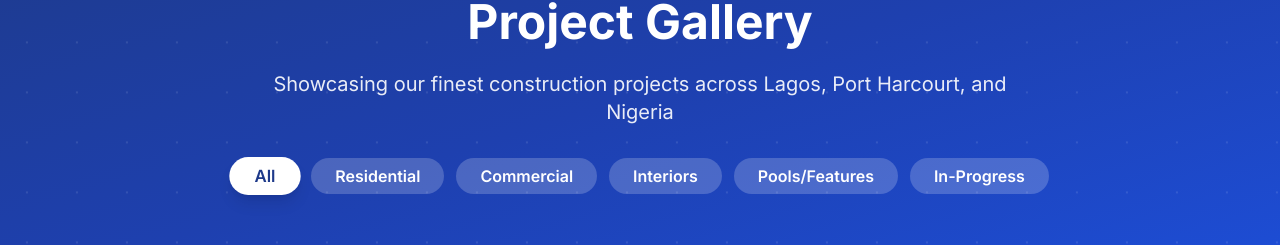
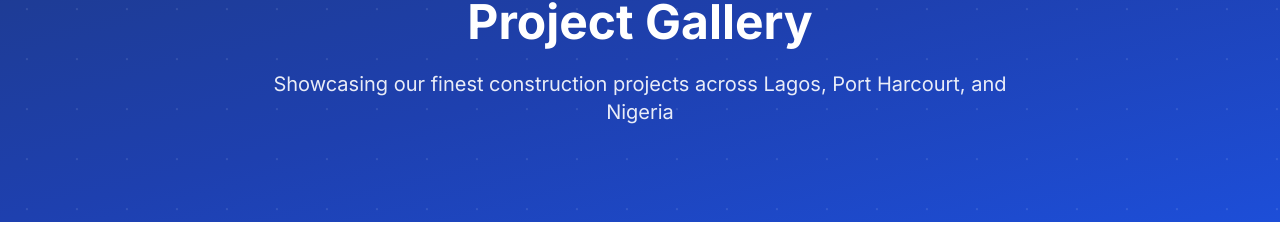
Before and after one commit to muheezokunade/teamworksafe, a Next.js app: page /gallery in a window 1280 px wide. Shown: the part 178-423 px from the top of the page. Built offline with nearby package versions, Linux system fonts and the light colour scheme.

Commit message:
Remove filter buttons from gallery
- Remove category filter system
- Display all 18 curated images
- Cleaner hero section without filter UI
- Simplified user experience

```diff
--- a/app/gallery/page.tsx
+++ b/app/gallery/page.tsx
@@ -120,21 +120,14 @@ const galleryData = {
   ],
 };
 
-const categories = ['All', 'Residential', 'Commercial', 'Interiors', 'Pools/Features', 'In-Progress'];
-
 export default function GalleryPage() {
   const [selectedImage, setSelectedImage] = useState<string | null>(null);
   const [selectedCaption, setSelectedCaption] = useState<string>('');
-  const [activeFilter, setActiveFilter] = useState('All');
 
   const openLightbox = (url: string, caption: string) => {
     setSelectedImage(url);
     setSelectedCaption(caption);
   };
-
-  const filteredGrid = activeFilter === 'All'
-    ? galleryData.grid
-    : galleryData.grid.filter(item => item.category === activeFilter);
 
   return (
     <div className="pt-20">
@@ -170,32 +163,10 @@ export default function GalleryPage() {
               initial={{ opacity: 0, y: 30 }}
               animate={{ opacity: 1, y: 0 }}
               transition={{ duration: 0.6, delay: 0.2 }}
-              className="text-xl text-white/90 max-w-3xl mx-auto mb-8"
+              className="text-xl text-white/90 max-w-3xl mx-auto"
             >
               Showcasing our finest construction projects across Lagos, Port Harcourt, and Nigeria
             </motion.p>
-
-            {/* Filter Buttons */}
-            <motion.div
-              initial={{ opacity: 0, y: 20 }}
-              animate={{ opacity: 1, y: 0 }}
-              transition={{ duration: 0.6, delay: 0.4 }}
-              className="flex flex-wrap justify-center gap-2 md:gap-3"
-            >
-              {categories.map((category) => (
-                <button
-                  key={category}
-                  onClick={() => setActiveFilter(category)}
-                  className={`px-4 md:px-6 py-2 rounded-full text-sm md:text-base font-semibold transition-all duration-300 ${
-                    activeFilter === category
-                      ? 'bg-white text-blue-900 shadow-lg scale-105'
-                      : 'bg-white/20 text-white hover:bg-white/30'
-                  }`}
-                >
-                  {category}
-                </button>
-              ))}
-            </motion.div>
           </div>
         </div>
       </section>
@@ -257,7 +228,7 @@ export default function GalleryPage() {
 
           {/* Main Grid */}
           <div className="grid grid-cols-1 md:grid-cols-2 lg:grid-cols-3 gap-3 md:gap-4">
-            {filteredGrid.map((item, index) => (
+            {galleryData.grid.map((item, index) => (
               <motion.figure
                 key={index}
                 initial={{ opacity: 0, y: 20 }}
```
